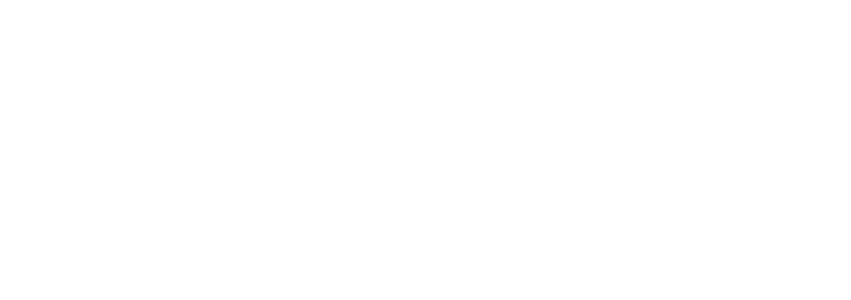
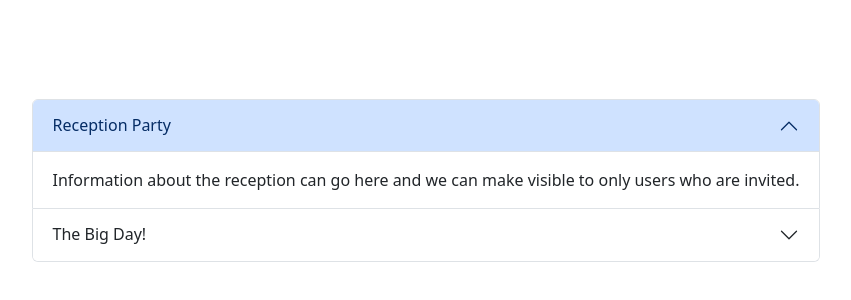
Before and after one commit to MichaelSault/TanyaWeddingWebsite, a React (Vite) app: page /Home in a window 1280 px wide. Before the commit this address had no page. Shown: the part 220-520 px from the top of the page, without its empty margins (214-1065 px from the left). Built offline with nearby package versions, Linux system fonts and the light colour scheme.

Commit message:
started building elements for the home page

```diff
--- /dev/null
+++ b/src/components/Home.jsx
@@ -0,0 +1,30 @@
+import {useNavigate} from "react-router-dom";
+import Accordion from 'react-bootstrap/Accordion';
+
+
+import '../App.css'
+
+function Home() {
+  const navigate = useNavigate();
+
+  return (
+
+        <Accordion defaultActiveKey="0">
+        <Accordion.Item eventKey="0">
+            <Accordion.Header width="100%">Reception Party</Accordion.Header>
+            <Accordion.Body>
+                Information about the reception can go here and we can make visible to only users who are invited.
+            </Accordion.Body>
+        </Accordion.Item>
+        <Accordion.Item eventKey="1">
+            <Accordion.Header>The Big Day!</Accordion.Header>
+            <Accordion.Body>
+                Information about the actual wedding.
+            </Accordion.Body>
+        </Accordion.Item>
+        </Accordion>
+
+  )
+}
+
+export default Home
--- a/src/main.jsx
+++ b/src/main.jsx
@@ -5,6 +5,7 @@
 import { BrowserRouter, Routes, Route } from 'react-router-dom';
 
 import App from './App.jsx';
+import Home from './components/Home.jsx';
 import GuestList from './components/GuestList.jsx';
 
 ReactDOM.createRoot(document.getElementById('root')).render(
@@ -12,6 +13,7 @@
     <BrowserRouter>
       <Routes>
         <Route path='/' element={<App />}/>
+        <Route path='/Home' element={<Home />}/>
         <Route path='/Guests' element={<GuestList/>}/>
       </Routes>
     </BrowserRouter>
```
